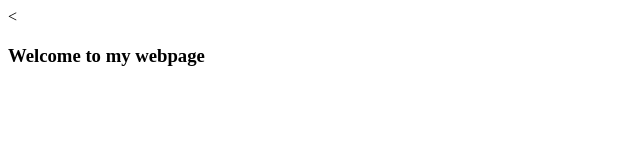
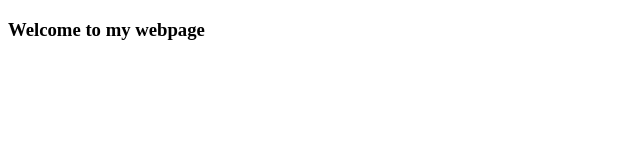
Before and after one commit to amarshinde150/amarshinde.com, a plain HTML site: page index.html in a window 1280 px wide. Shown: the whole page, without its empty margins (0-640 px from the left). Drawn offline with Linux system fonts and the light colour scheme.

Commit message:
modified index.html

```diff
--- a/index.html
+++ b/index.html
@@ -5,6 +5,6 @@
     <title>Amar Shinde - The National Institute Of Engineering Mysore 570008</title>
   </head>
   <body>
-    <<h3>Welcome to my webpage</h3>
+    <h3>Welcome to my webpage</h3>
   </body>
 </html>
```
